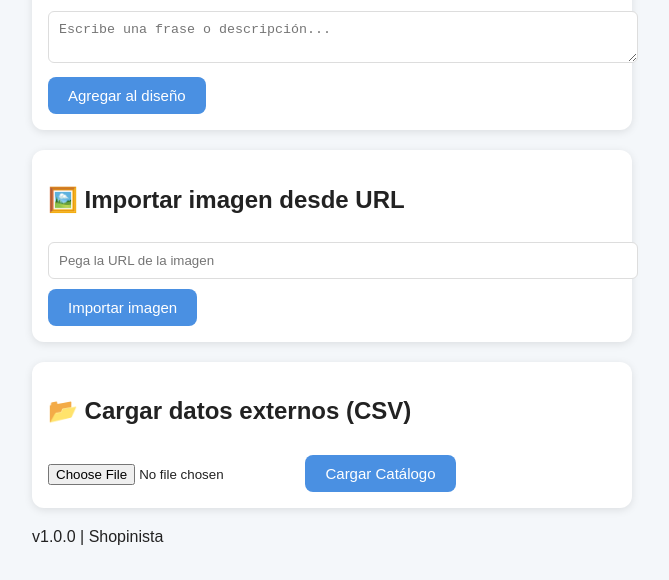
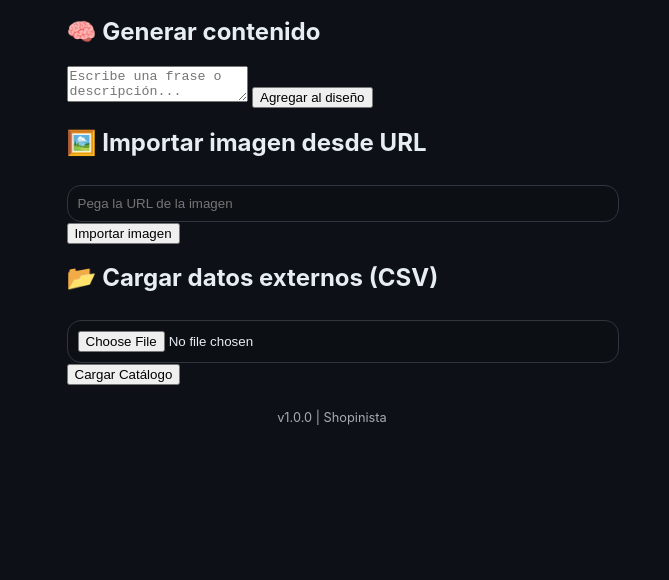
Before and after one commit to Maff0986/app-shopinistameta-canva, a website: page index.html in a window 1280 px wide. Shown: the part 220-800 px from the top of the page, without its empty margins (308-977 px from the left). Drawn offline with Linux system fonts and the light colour scheme.

Commit message:
Refactor CSS for modern design and layout

```diff
--- a/style.css
+++ b/style.css
@@ -1,49 +1,102 @@
-body {
-  font-family: 'Poppins', sans-serif;
-  background: #f4f7fa;
-  color: #222;
-  margin: 0;
-  padding: 0;
+/* =========================================================
+   🎨 ShopinistaMeta Canva App - Estilo Moderno
+   ========================================================= */
+
+:root {
+  --primary: #007aff;
+  --background: #0d1117;
+  --card: #161b22;
+  --text: #e6edf3;
+  --accent: #00c2ff;
+  --border: #30363d;
+  --radius: 14px;
+  --shadow: 0 4px 10px rgba(0, 0, 0, 0.25);
+  --font: 'Inter', 'Segoe UI', sans-serif;
 }
 
-.app-container {
+body {
+  font-family: var(--font);
+  background-color: var(--background);
+  color: var(--text);
+  display: flex;
+  align-items: center;
+  justify-content: center;
+  min-height: 100vh;
+  margin: 0;
+}
+
+.container {
+  width: 100%;
+  max-width: 480px;
   padding: 20px;
-  max-width: 600px;
-  margin: auto;
+}
+
+header {
+  text-align: center;
+  margin-bottom: 25px;
+}
+
+.logo {
+  width: 80px;
+  margin-bottom: 10px;
+  filter: drop-shadow(0 0 10px var(--accent));
 }
 
 h1 {
-  text-align: center;
-  color: #111;
+  font-size: 1.4rem;
+  margin: 0;
 }
 
-.panel {
-  background: #fff;
-  padding: 16px;
-  border-radius: 12px;
-  margin: 20px 0;
-  box-shadow: 0 2px 8px rgba(0,0,0,0.1);
+p {
+  font-size: 0.95rem;
+  opacity: 0.8;
 }
 
-button {
-  background: #4A90E2;
-  border: none;
-  color: #fff;
-  padding: 10px 20px;
-  border-radius: 8px;
-  cursor: pointer;
-  font-size: 15px;
-  margin-top: 10px;
+.card {
+  background: var(--card);
+  border: 1px solid var(--border);
+  border-radius: var(--radius);
+  padding: 20px;
+  margin-bottom: 15px;
+  box-shadow: var(--shadow);
 }
 
-button:hover {
-  background: #357ABD;
-}
-
-textarea, input[type="text"] {
+input {
   width: 100%;
   padding: 10px;
   margin-top: 8px;
-  border-radius: 6px;
-  border: 1px solid #ddd;
+  border: 1px solid var(--border);
+  border-radius: var(--radius);
+  background: #0c1015;
+  color: var(--text);
 }
+
+.btn {
+  display: inline-block;
+  width: 100%;
+  margin-top: 10px;
+  padding: 10px 15px;
+  border: none;
+  border-radius: var(--radius);
+  background: var(--primary);
+  color: #fff;
+  font-weight: 600;
+  cursor: pointer;
+  transition: all 0.2s ease-in-out;
+}
+
+.btn:hover {
+  background: var(--accent);
+  transform: scale(1.02);
+}
+
+.btn-alt {
+  background: #222f3e;
+}
+
+footer {
+  text-align: center;
+  margin-top: 25px;
+  font-size: 0.8rem;
+  opacity: 0.7;
+}
```
